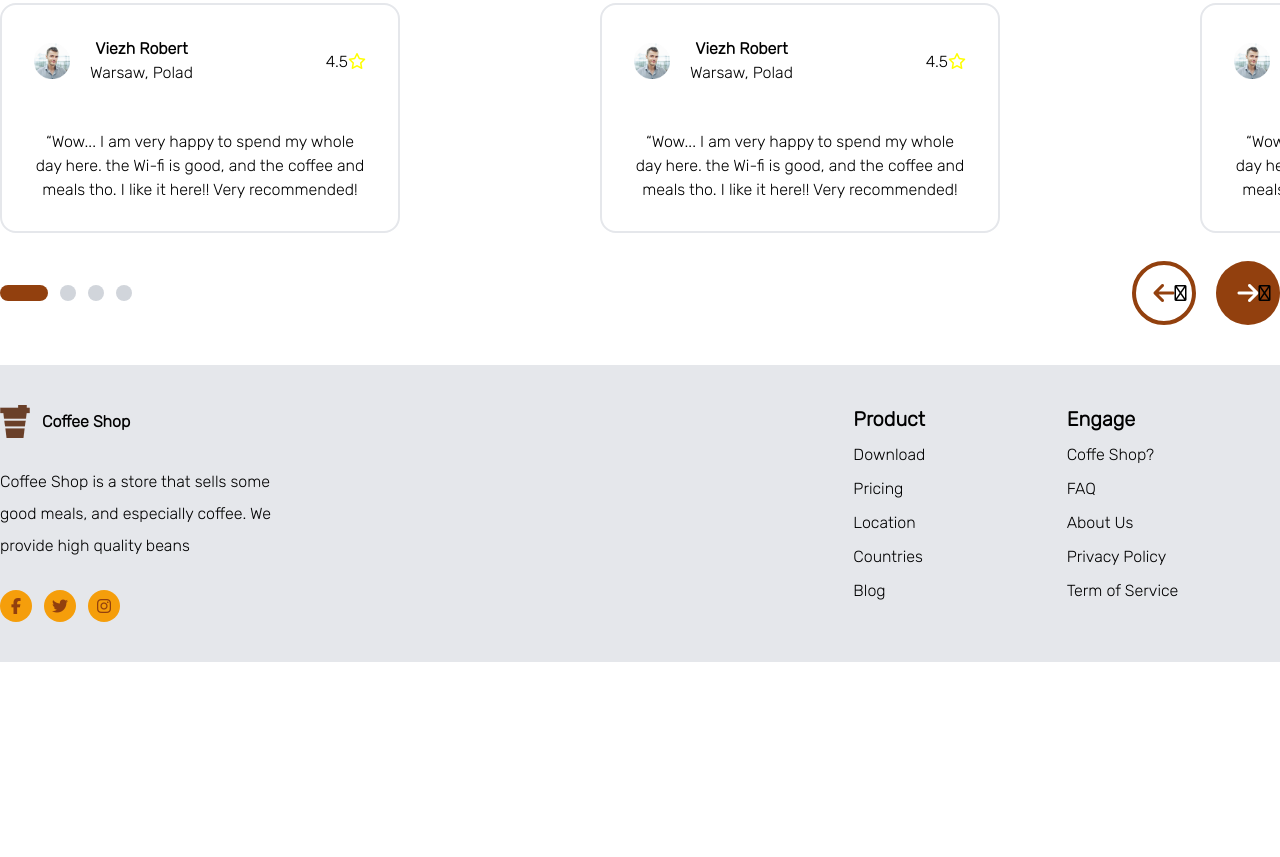
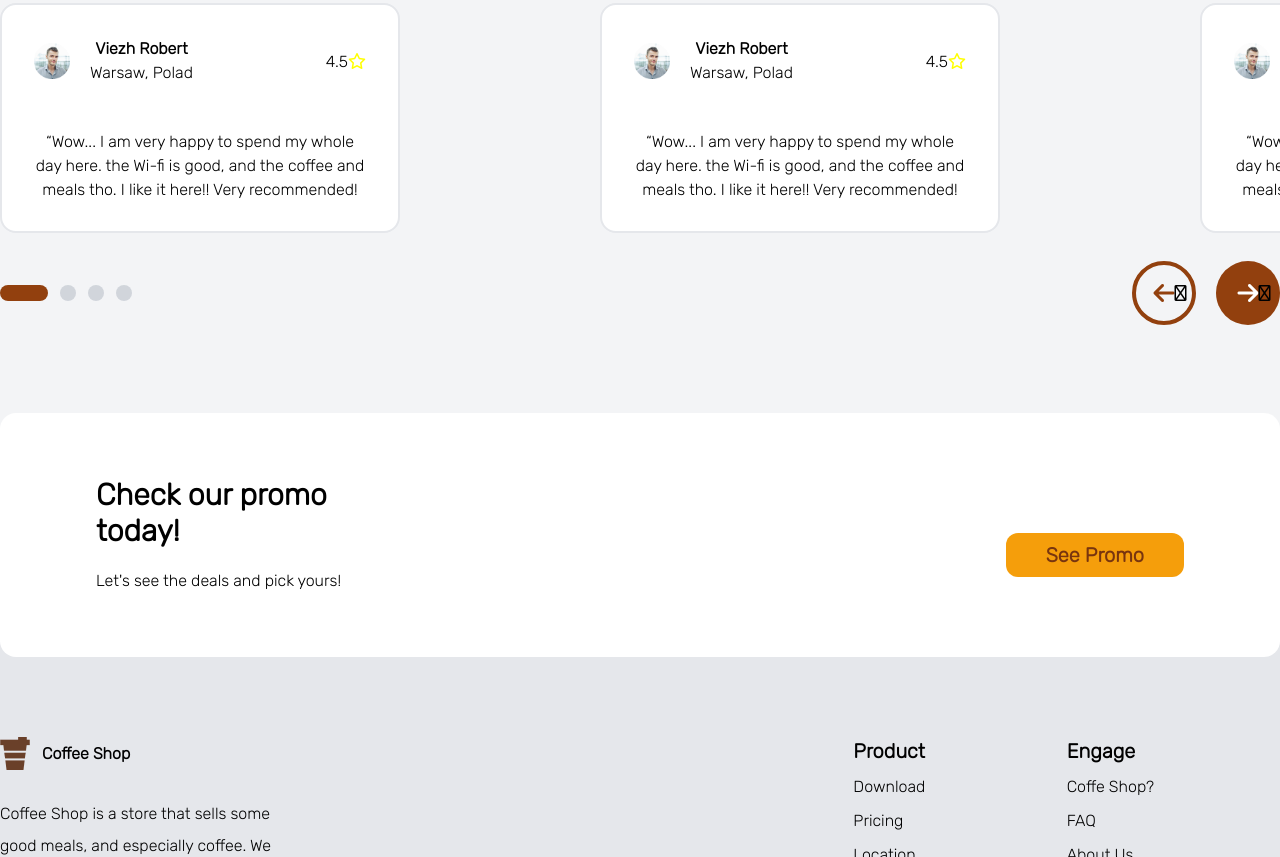
Before and after one commit to ekaadwar/b22-html-slicing, a website: page index.html in a window 1280 px wide. Shown: the part 3765-4622 px from the top of the page. Before the commit the page ends 4427 px from the top, so only its background shows below. Drawn offline with nearby package versions, Linux system fonts and the light colour scheme.

Commit message:
make a flying Info Box between testymonial section and footer

```diff
--- a/index.html
+++ b/index.html
@@ -352,7 +352,7 @@
     <!-- akhir section spot -->
 
     <!-- section partner -->
-    <section id="partner" class="bg-grey-100 pb-10">
+    <section id="partner" class="bg-gray-100 pb-10">
       <div class="container mx-auto text-center">
         <h3 class="font-bold text-3xl pt-20 w-1/3 mx-auto mb-16">Our Partner</h3>
         <div class="flex justify-around">
@@ -367,7 +367,7 @@
     <!-- akhir section partner -->
 
     <!-- section testimony -->
-    <section id="testimony" class="testimony bg-grey-100 pb-10">
+    <section id="testimony" class="testimony bg-gray-100 pb-52">
       <div class="container mx-auto space-y-7 text-center">
         <h3 class="font-bold text-3xl pt-20 w-96 mx-auto">Loved by Thousand of Happy Customer</h3>
         <p class="sub-judul mx-auto">These are the stories of our customer who have visited us with great pleasure.</p>
@@ -442,6 +442,15 @@
     <!-- footer -->
     <footer class="bg-gray-200 py-10">
       <div class="container mx-auto">
+        <div class="flex bg-white py-16 px-24 rounded-2xl justify-between items-center -mt-40 mb-20">
+          <div>
+            <h3 class="font-bold text-3xl w-72 mb-5">Check our promo today!</h3>
+            <p>Let's see the deals and pick yours!</p>
+          </div>
+          <div>
+            <button class="bg-yellow-500 hover:bg-yellow-300 text-xl mt-10 px-10 py-2 text-yellow-900 font-bold rounded-xl">See Promo</button>
+          </div>
+        </div>
         <div class="flex">
           <div class="flex-1 space-y-7">
             <div class="flex items-center">
```
